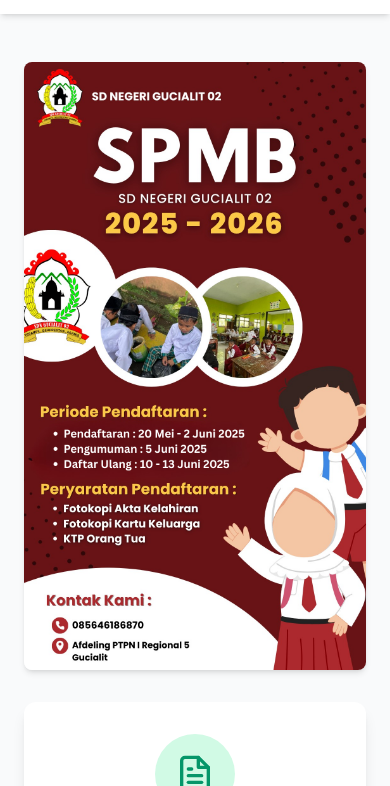
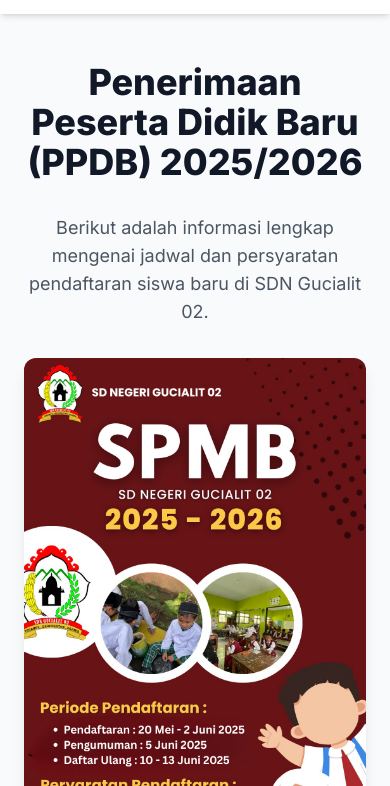
Before and after one commit to dxiii/SD-NEGERI-GUCIALIT-02, a plain HTML site: page index.html in a window 390 px wide. Both pictures are taken after a click on the button "Informasi PPDB 2025/2026". Shown: the part 58-844 px from the top of the page. Drawn offline with nearby package versions, Linux system fonts and the light colour scheme.

Commit message:
Update index.html

```diff
--- a/index.html
+++ b/index.html
@@ -422,14 +422,9 @@
         <!-- Halaman PPDB -->
         <section id="ppdb" class="section-content">
             <div class="container mx-auto px-6 py-12 md:py-16 text-center">
-                <img src="Gambar/PPDB.png" alt="Informasi PPDB SDN Gucialit 02" class="rounded-lg shadow-md w-full max-w-3xl mx-auto mb-8">
-                 <div class="bg-white p-8 md:p-12 rounded-xl shadow-lg max-w-3xl mx-auto">
-                    <div class="bg-emerald-100 rounded-full h-20 w-20 flex items-center justify-center mx-auto mb-6">
-                         <i data-feather="file-text" class="w-10 h-10 text-emerald-600"></i>
-                    </div>
-                    <h2 class="text-4xl font-extrabold text-gray-900 mb-4">Penerimaan Peserta Didik Baru (PPDB)</h2>
-                    <p class="text-gray-600 text-lg leading-relaxed">Informasi lengkap mengenai jadwal, persyaratan, dan alur pendaftaran untuk Tahun Ajaran 2025/2026 akan segera kami rilis. Mohon untuk memantau halaman ini secara berkala.<br><br> Mari bergabung bersama keluarga besar SDN Gucialit 02!</p>
-                </div>
+                <h2 class="text-4xl font-extrabold text-center text-gray-900 mb-8">Penerimaan Peserta Didik Baru (PPDB) 2025/2026</h2>
+                <p class="text-lg text-gray-600 mb-8 max-w-3xl mx-auto">Berikut adalah informasi lengkap mengenai jadwal dan persyaratan pendaftaran siswa baru di SDN Gucialit 02.</p>
+                <img src="Gambar/PPDB.png" alt="Poster PPDB SDN Gucialit 02" class="rounded-xl shadow-lg w-full max-w-2xl mx-auto">
             </div>
         </section>
 
```
